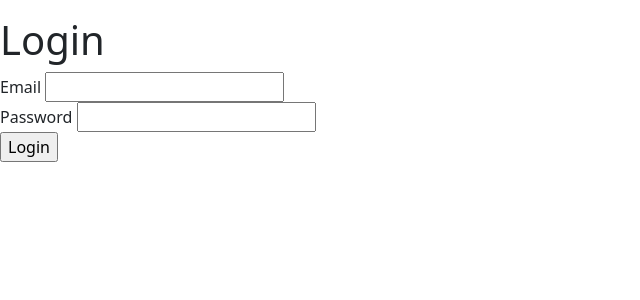
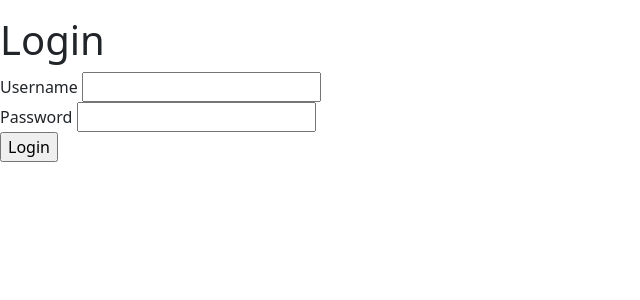
Before and after one commit to nandopas/subbit, a Rails app: page /login in a window 1280 px wide. Shown: the top 300 px of the page, without its empty margins (0-640 px from the left). Run offline with Rails 7, Linux system fonts and the light colour scheme; style sheets or scripts are compiled from the project's sources; some libraries are stand-ins or nearby versions.

Commit message:
sign in by username

```diff
--- a/app/controllers/sessions_controller.rb
+++ b/app/controllers/sessions_controller.rb
@@ -5,12 +5,12 @@ class SessionsController < ApplicationController
 
   def create
 
-    user = User.find_by_email(params[:email])
+    user = User.find_by_username(params[:username])
     if user && user.authenticate(params[:password])
       session[:user_id] = user.id
       redirect_to root_url, notice: "Logged in!"
     else
-      flash.now[:alert] = "Email or password is invalid"
+      flash.now[:alert] = "Username or password is invalid"
       render "new"
     end
 
--- a/app/views/sessions/new.html.erb
+++ b/app/views/sessions/new.html.erb
@@ -4,8 +4,8 @@
 
 <%= form_tag sessions_path do |form| %>
   <div class=”field”>
-    <%= label_tag :email %>
-    <%= text_field_tag :email %>
+    <%= label_tag :username %>
+    <%= text_field_tag :username %>
   </div>
 
   <div class=”field”>
```
